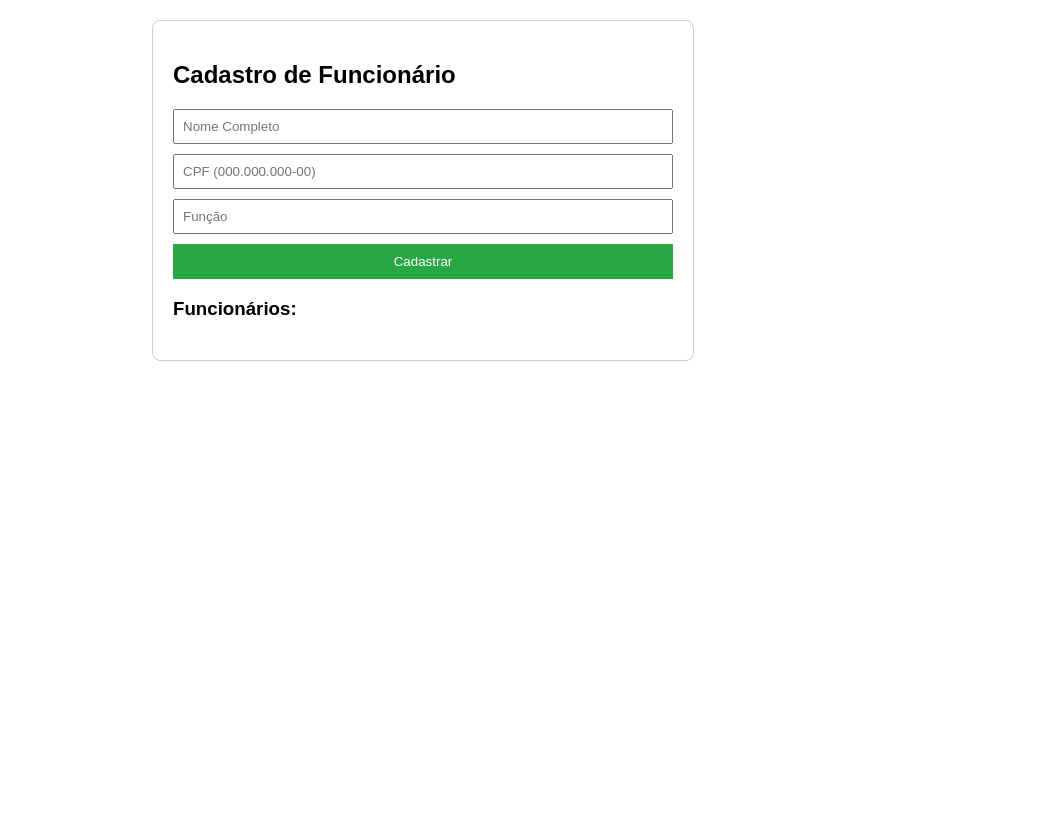
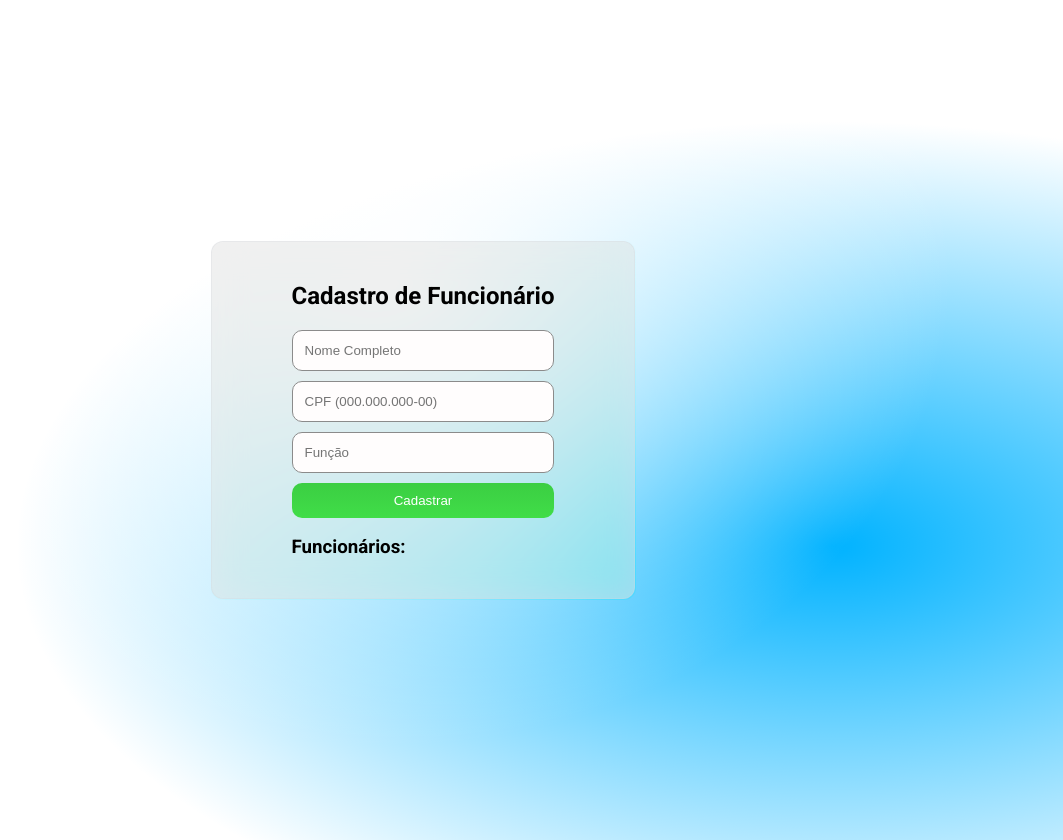
Before and after one commit to lucasbernardes26/atividade-cadastro, a plain HTML site: page front-end/index.html in a window 1280 px wide. Shown: the whole page, without its empty margins (217-1280 px from the left). Before the commit the page ends 800 px from the top, so only its background shows below. Drawn offline with Linux system fonts and the light colour scheme; no server answers.

Commit message:
adiciona estilizacao

```diff
--- a/front-end/style.css
+++ b/front-end/style.css
@@ -1,27 +1,51 @@
+@import url('https://fonts.googleapis.com/css2?family=Roboto:ital,wght@0,100..900;1,100..900&display=swap');
+
+
 body {
-    font-family: sans-serif;
+    font-family:"Roboto", sans-serif;
     max-width: 500px; margin: 20px auto;
-    padding: 20px;
-    border: 1px solid #ccc;
-    border-radius: 8px;
+    background:   radial-gradient(at 47% 33%, hsl(162.42, 0%, 100%) 0, transparent 59%),
+    radial-gradient(at 82% 65%, hsl(198.00, 100%, 50%) 0, transparent 55%);
+    background-size: cover;
+    background-repeat: no-repeat;
+    box-sizing: border-box;
+    display: flex;
+    align-items: center;
+    height: 100vh;
 
 
 }
+main{
+    padding: 20px 80px;
+    border: 1px solid #ccc;
+    border-radius: 8px;
+    background-color: #fff;
+    margin: 0 auto;
 
+    backdrop-filter: blur(16px) saturate(180%);
+    -webkit-backdrop-filter: blur(16px) saturate(180%);
+    background-color: rgba(226, 226, 226, 0.53);
+    border-radius: 12px;
+    border: 1px solid rgba(209, 213, 219, 0.3);
+}
 input {
     display: block;
+    background-color: #fffdfd;
     width: 100%;
     margin-bottom: 10px;
-    padding: 8px;
+    padding: 12px;
     box-sizing: border-box;
+    border-radius: 10px;
+    border: 1px solid #8b8b8b;
 }
 
 button {
     width: 100%;
     padding: 10px;
-    background-color: #28a745;
+    background: linear-gradient(to bottom,hsl(123, 60%, 52%) ,hsl(123, 70%, 56%));
     color: white; border: none;
     cursor: pointer;
+    border-radius: 10px;
 }
 
 ul {
```
Also changed, not shown: front-end/img/black-background.jpg (added), readme.md (added).
